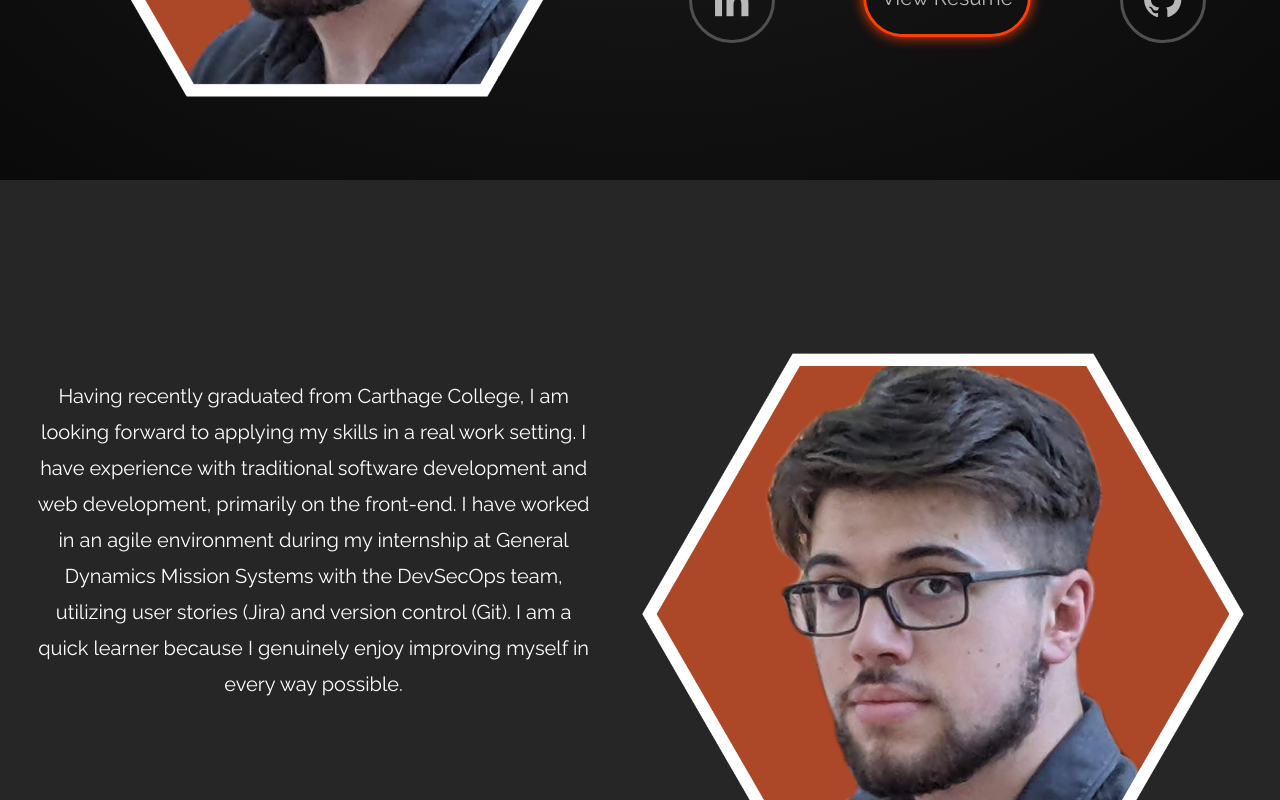
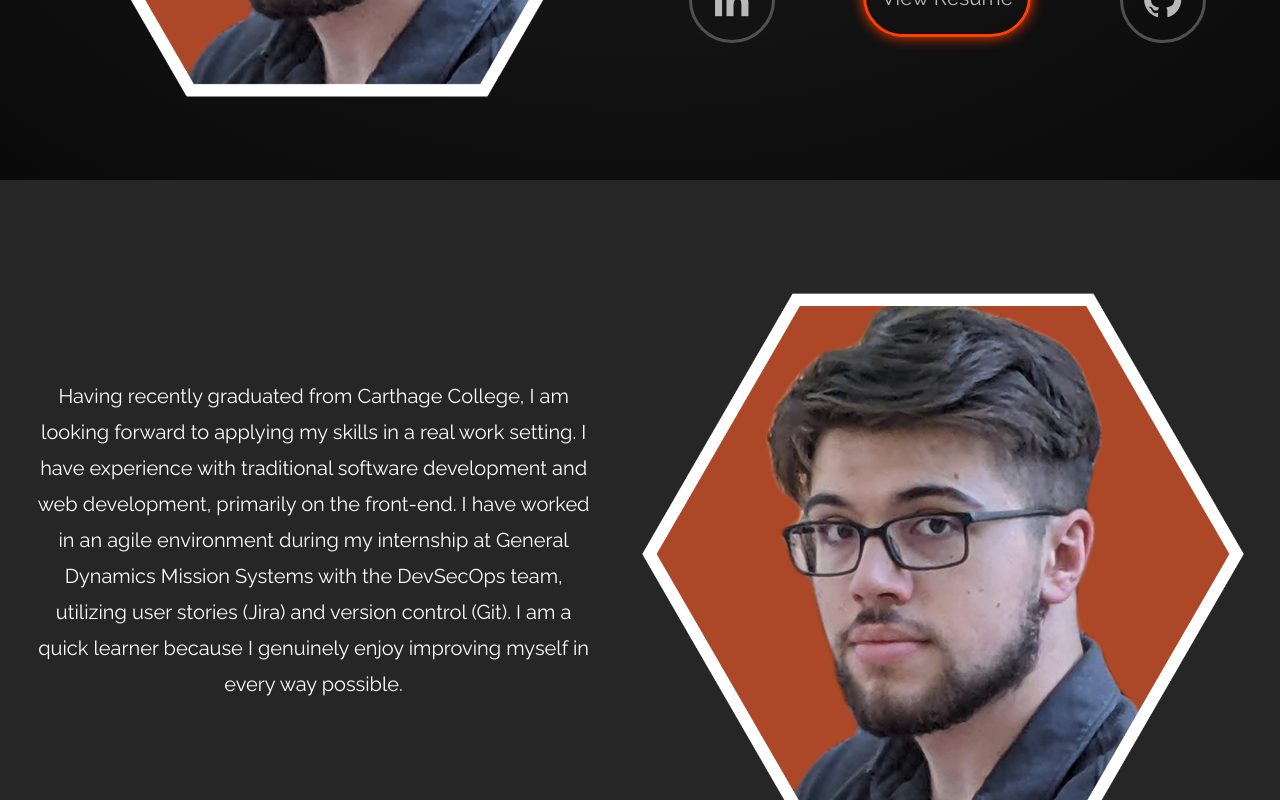
Before and after one commit to devin-w-rogers/thesis, a React (Create React App) app in the folder myapp/: page / in a window 1280 px wide. Shown: the part 620-1420 px from the top of the page. Built offline with nearby package versions, Linux system fonts and the light colour scheme.

Commit message:
fix margin on about page

```diff
--- a/myapp/src/aboutMe.jsx
+++ b/myapp/src/aboutMe.jsx
@@ -8,7 +8,7 @@ export function AboutMe() {
                 primarily on the front-end. I have worked in an agile environment during my internship
                 at General Dynamics Mission Systems with the DevSecOps team, utilizing user stories (Jira) and version control (Git).
                 I am a quick learner because I genuinely enjoy improving myself in every way possible.</p>
-            <div style={{paddingTop: '40px'}}>
+            <div style={{marginBottom: '10vh'}}>
                 <img src={hexaheadshot} class="hexhs" id="aboutHexHS" alt="headshot" />
             </div>
         </body>
```
